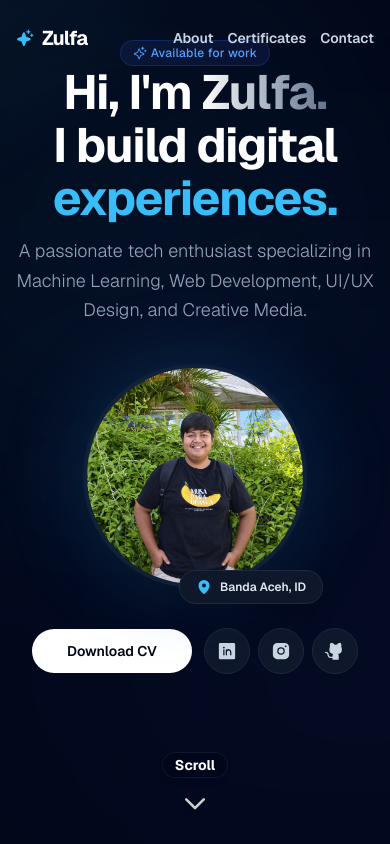
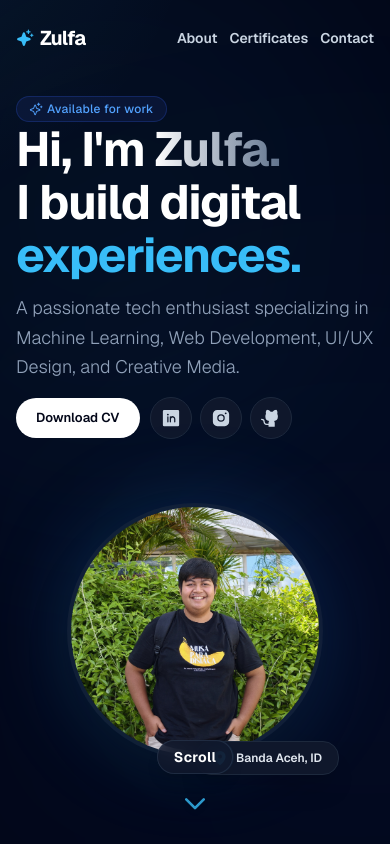
Before and after one commit to dimzulfaridha/myportfolio-website, a React (Vite) app: page / in a window 390 px wide. Shown: the top 844 px of the page. Built offline with nearby package versions, Linux system fonts and the light colour scheme.

Commit message:
perbaikan animasi

```diff
--- a/src/App.jsx
+++ b/src/App.jsx
@@ -461,36 +461,37 @@ function App() {
 
       {/* Floating Navigation */}
       <motion.nav
-        className={`fixed left-0 right-0 z-50 flex justify-center transition-all duration-300 ease-out ${scrolled ? "top-4 px-4 md:top-6" : "top-0 px-4 pt-4 md:top-8 md:px-4"}`}
+        className={`fixed left-0 right-0 z-50 flex justify-center transition-all duration-500 ${scrolled ? "top-3 md:top-6 px-8 md:px-6" : "top-3 md:top-8 px-2 md:px-4"
+          }`}
       >
         <motion.div
           layout
-          transition={{ type: "spring", stiffness: 200, damping: 25 }}
-          className={`flex flex-col w-full transition-all duration-300 ease-out ${scrolled
+          transition={{ type: "spring", stiffness: 400, damping: 40 }}
+          className={`flex flex-col w-full transition-colors duration-700 ease-out ${scrolled
             ? "max-w-2xl bg-slate-900/80 backdrop-blur-xl border border-slate-700/50 shadow-2xl shadow-black/50 rounded-full"
             : "max-w-7xl bg-transparent border-transparent rounded-none md:rounded-full"
             }`}
         >
-          <div className={`flex justify-between items-center w-full gap-4 transition-all duration-300 ease-out ${scrolled ? "px-5 py-3 md:px-6 md:py-3" : "px-0 py-2 md:px-2 md:py-2"}`}>
-            <a href="#" className="text-xl md:text-2xl font-bold tracking-tighter text-white flex items-center gap-2 md:gap-3 shrink-0 hover:text-accent transition-colors">
+          <motion.div layout className={`flex justify-between items-center w-full gap-2 md:gap-4 ${scrolled ? "px-4 py-3 md:px-6 md:py-3" : "px-2 py-3 md:px-2 md:py-2"}`}>
+            <motion.a layout href="#" className="text-xl md:text-2xl font-bold tracking-tighter text-white flex items-center gap-1.5 md:gap-3 shrink-0 hover:text-accent transition-colors">
               <Sparkle size={18} weight="fill" className="text-accent md:w-[24px] md:h-[24px]" />
               <span className="hidden md:inline">Di Muhammad Zulfa Ridha</span>
               <span className="md:hidden">Zulfa</span>
-            </a>
+            </motion.a>
 
             {/* Mobile Links - Visible only on Mobile */}
-            <div className={`md:hidden flex-1 flex items-center justify-end gap-3.5 font-semibold text-slate-300 transition-all duration-500 text-sm`}>
+            <motion.div layout className={`md:hidden flex-1 flex items-center justify-end gap-3 font-semibold text-slate-300 transition-colors duration-500 text-sm whitespace-nowrap`}>
               <a href="#about" className="hover:text-white transition-colors">About</a>
               <a href="#showcase" className="hover:text-white transition-colors">Certificates</a>
               <a href="#contact" className="hover:text-white transition-colors">Contact</a>
-            </div>
+            </motion.div>
 
-            <div className="hidden md:flex items-center shrink-0">
-              <a href="/CV a.n Di Muhammad Zulfa Ridha.pdf" download="CV a.n Di Muhammad Zulfa Ridha.pdf" className="bg-white hover:bg-slate-200 text-slate-950 md:px-8 md:py-3.5 rounded-full md:text-sm font-bold transition-all active:scale-95 shadow-sm whitespace-nowrap">
+            <motion.div layout className="hidden md:flex items-center shrink-0">
+              <a href="/CV a.n Di Muhammad Zulfa Ridha.pdf" download="CV a.n Di Muhammad Zulfa Ridha.pdf" className="bg-white hover:bg-slate-200 text-slate-950 md:px-8 md:py-3.5 rounded-full md:text-sm font-bold transition-transform active:scale-95 shadow-sm whitespace-nowrap">
                 <span className="hidden md:inline">Download CV</span>
               </a>
-            </div>
-          </div>
+            </motion.div>
+          </motion.div>
         </motion.div>
       </motion.nav>
 
@@ -498,8 +499,8 @@ function App() {
       <div
         className={`fixed bottom-8 left-0 right-0 z-40 flex justify-center pointer-events-none transition-opacity duration-700 ease-in-out ${scrolled ? 'opacity-0 translate-y-4' : 'opacity-100 translate-y-0'}`}
       >
-        <div className="flex flex-col items-center gap-1 text-slate-300">
-          <span className="text-sm font-bold text-white bg-slate-950/40 px-3 py-0.5 rounded-full backdrop-blur-sm border border-slate-800/50 shadow-md">Scroll</span>
+        <div className="flex flex-col items-center gap-2 text-slate-300">
+          <span className="text-sm font-bold text-white bg-slate-900/80 px-4 py-1.5 rounded-full backdrop-blur-md border border-slate-700/50 shadow-lg tracking-wide">Scroll</span>
 
           {/* Desktop Mouse Icon */}
           <div className="hidden md:flex w-6 h-10 rounded-full border-2 border-slate-400 justify-center p-1 mt-1">
@@ -516,17 +517,17 @@ function App() {
               animate={{ y: [0, 8, 0], opacity: [0.5, 1, 0.5] }}
               transition={{ duration: 2, repeat: Infinity, ease: "easeInOut" }}
             >
-              <CaretDown size={28} weight="bold" className="text-white drop-shadow-md" />
+              <CaretDown size={28} weight="bold" className="text-accent drop-shadow-md" />
             </motion.div>
           </div>
         </div>
       </div>
-      <div className="max-w-7xl mx-auto px-4 sm:px-6 lg:px-8 relative z-10 pt-10 md:pt-20">
+      <div className="max-w-7xl mx-auto px-4 sm:px-6 lg:px-8 relative z-10 pt-24 md:pt-28">
 
         {/* Hero Section */}
-        <section className="min-h-[calc(100vh-140px)] pb-28 md:pb-12 flex flex-col md:flex-row items-center justify-between gap-8 md:gap-12 relative mb-8">
+        <section className="min-h-[calc(100vh-140px)] pb-40 md:pb-12 flex flex-col md:flex-row items-center justify-between gap-16 md:gap-12 relative mb-12">
           <motion.div
-            className="flex-1 text-center md:text-left flex flex-col items-center md:items-start order-1 md:order-1"
+            className="flex-1 text-left"
             style={{ y: heroY }}
           >
             <motion.div
@@ -540,39 +541,39 @@ function App() {
                 }
               }}
             >
-              <motion.div variants={{ hidden: { opacity: 0, y: 20 }, visible: { opacity: 1, y: 0, transition: { duration: 0.8, ease: [0.32, 0.72, 0, 1] } } }} className="flex flex-col items-center md:items-start">
+              <motion.div variants={{ hidden: { opacity: 0, y: 20 }, visible: { opacity: 1, y: 0, transition: { duration: 0.8, ease: [0.32, 0.72, 0, 1] } } }}>
                 <Badge variant="primary" className="mb-3 md:mb-6 inline-flex"><Sparkle size={14} className="mr-1" /> Available for work</Badge>
                 <h1 className="text-5xl md:text-7xl font-black text-white tracking-tight leading-[1.1] mb-3 md:mb-6">
                   Hi, I'm <span className="text-transparent bg-clip-text bg-gradient-to-r from-white to-slate-500">Zulfa.</span><br />
                   I build digital <br />
                   <span className="text-accent">experiences.</span>
                 </h1>
-                <p className="text-lg md:text-xl text-slate-400 max-w-xl mb-2 md:mb-10 leading-relaxed font-light">
+                <p className="text-lg md:text-xl text-slate-400 max-w-xl mb-4 md:mb-10 leading-relaxed font-light">
                   A passionate tech enthusiast specializing in Machine Learning, Web Development, UI/UX Design, and Creative Media.
                 </p>
               </motion.div>
-              <div className="hidden md:flex gap-5 flex-row items-center justify-start w-full">
-                {/* Desktop Button */}
+              <div className="flex gap-2.5 md:gap-4 items-center">
+                {/* Mobile Button (CV Download) */}
                 <motion.a
                   variants={{ hidden: { opacity: 0, y: 20 }, visible: { opacity: 1, y: 0, transition: { duration: 0.8, ease: [0.32, 0.72, 0, 1] } } }}
-                  href="#about" className="bg-white hover:bg-slate-200 text-slate-950 font-semibold px-8 py-3.5 rounded-full transition-transform active:scale-95 flex items-center justify-center gap-2">
-                  Let's Go <PaperPlaneRight weight="bold" />
+                  href="/CV a.n Di Muhammad Zulfa Ridha.pdf" download="CV a.n Di Muhammad Zulfa Ridha.pdf" className="md:hidden bg-white hover:bg-slate-200 text-slate-950 font-semibold px-5 py-2.5 rounded-full transition-transform active:scale-95 inline-flex items-center justify-center gap-2 text-[13px] whitespace-nowrap">
+                  Download CV
                 </motion.a>
-                <div className="flex gap-3">
+                <div className="flex gap-2 md:gap-3">
                   <motion.a
                     variants={{ hidden: { opacity: 0, y: 20 }, visible: { opacity: 1, y: 0, transition: { duration: 0.8, ease: [0.32, 0.72, 0, 1] } } }}
-                    href="https://www.linkedin.com/in/dimzulfaridha" target="_blank" rel="noopener noreferrer" className="bg-slate-900 border border-slate-800 hover:bg-slate-800 hover:text-accent hover:border-accent/50 text-slate-300 p-3.5 rounded-full transition-all active:scale-95 flex items-center justify-center">
-                    <LinkedinLogo size={24} weight="fill" />
+                    href="https://www.linkedin.com/in/dimzulfaridha" target="_blank" rel="noopener noreferrer" className="bg-slate-900 border border-slate-800 hover:bg-slate-800 hover:text-accent hover:border-accent/50 text-slate-300 p-2.5 md:p-3.5 rounded-full transition-all active:scale-95 flex items-center justify-center">
+                    <LinkedinLogo size={20} weight="fill" className="md:w-6 md:h-6" />
                   </motion.a>
                   <motion.a
                     variants={{ hidden: { opacity: 0, y: 20 }, visible: { opacity: 1, y: 0, transition: { duration: 0.8, ease: [0.32, 0.72, 0, 1] } } }}
-                    href="https://www.instagram.com/dimzulfar" target="_blank" rel="noopener noreferrer" className="bg-slate-900 border border-slate-800 hover:bg-slate-800 hover:text-accent hover:border-accent/50 text-slate-300 p-3.5 rounded-full transition-all active:scale-95 flex items-center justify-center">
-                    <InstagramLogo size={24} weight="fill" />
+                    href="https://www.instagram.com/dimzulfar" target="_blank" rel="noopener noreferrer" className="bg-slate-900 border border-slate-800 hover:bg-slate-800 hover:text-accent hover:border-accent/50 text-slate-300 p-2.5 md:p-3.5 rounded-full transition-all active:scale-95 flex items-center justify-center">
+                    <InstagramLogo size={20} weight="fill" className="md:w-6 md:h-6" />
                   </motion.a>
                   <motion.a
                     variants={{ hidden: { opacity: 0, y: 20 }, visible: { opacity: 1, y: 0, transition: { duration: 0.8, ease: [0.32, 0.72, 0, 1] } } }}
-                    href="https://github.com/dimzulfaridha" target="_blank" rel="noopener noreferrer" className="bg-slate-900 border border-slate-800 hover:bg-slate-800 hover:text-accent hover:border-accent/50 text-slate-300 p-3.5 rounded-full transition-all active:scale-95 flex items-center justify-center">
-                    <GithubLogo size={24} weight="fill" />
+                    href="https://github.com/dimzulfaridha" target="_blank" rel="noopener noreferrer" className="bg-slate-900 border border-slate-800 hover:bg-slate-800 hover:text-accent hover:border-accent/50 text-slate-300 p-2.5 md:p-3.5 rounded-full transition-all active:scale-95 flex items-center justify-center">
+                    <GithubLogo size={20} weight="fill" className="md:w-6 md:h-6" />
                   </motion.a>
                 </div>
               </div>
@@ -584,41 +585,16 @@ function App() {
             animate={{ opacity: 1, scale: 1, rotate: 0 }}
             transition={{ duration: 1, delay: 0.2, ease: "easeOut" }}
             style={{ y: heroY, scale: heroScale }}
-            className="flex-shrink-0 relative group order-2 md:order-2"
+            className="flex-shrink-0 relative group"
           >
             <div className="absolute inset-0 bg-gradient-to-tr from-accent/20 to-blue-500/20 rounded-full blur-2xl group-hover:blur-3xl transition-all duration-500"></div>
-            <div className="w-56 h-56 md:w-96 md:h-96 lg:w-[400px] lg:h-[400px] rounded-full overflow-hidden border-4 border-slate-800/50 relative z-10 shadow-2xl">
+            <div className="w-64 h-64 md:w-96 md:h-96 lg:w-[400px] lg:h-[400px] rounded-full overflow-hidden border-4 border-slate-800/50 relative z-10 shadow-2xl">
               <img src="/profile.jpg.jpeg" alt="Di Muhammad Zulfa Ridha" className="w-full h-full object-cover grayscale-0 md:grayscale hover:grayscale-0 transition-all duration-700" />
             </div>
             <div className="absolute -bottom-4 -right-4 bg-slate-900 border border-slate-800 px-4 py-2 rounded-2xl flex items-center gap-2 z-20 shadow-xl">
               <MapPin className="text-accent" weight="fill" />
               <span className="text-xs font-semibold text-slate-200">Banda Aceh, ID</span>
             </div>
-          </motion.div>
-
-          {/* Mobile Buttons - Bottom row on Mobile */}
-          <motion.div style={{ y: heroY }} className="w-full order-3 md:hidden flex justify-center mt-2">
-            <motion.div
-              initial={{ opacity: 0, y: 20 }}
-              animate={{ opacity: 1, y: 0 }}
-              transition={{ duration: 0.8, delay: 0.4, ease: [0.32, 0.72, 0, 1] }}
-              className="flex gap-3 flex-row items-center justify-center w-full"
-            >
-              <a href="/CV a.n Di Muhammad Zulfa Ridha.pdf" download="CV a.n Di Muhammad Zulfa Ridha.pdf" className="bg-white hover:bg-slate-200 text-slate-950 font-semibold px-5 py-3 rounded-full transition-transform active:scale-95 flex items-center justify-center flex-1 max-w-[160px] text-sm">
-                Download CV
-              </a>
-              <div className="flex gap-2">
-                <a href="https://www.linkedin.com/in/dimzulfaridha" target="_blank" rel="noopener noreferrer" className="bg-slate-900 border border-slate-800 hover:bg-slate-800 hover:text-accent hover:border-accent/50 text-slate-300 p-3 rounded-full transition-all active:scale-95 flex items-center justify-center">
-                  <LinkedinLogo size={20} weight="fill" />
-                </a>
-                <a href="https://www.instagram.com/dimzulfar" target="_blank" rel="noopener noreferrer" className="bg-slate-900 border border-slate-800 hover:bg-slate-800 hover:text-accent hover:border-accent/50 text-slate-300 p-3 rounded-full transition-all active:scale-95 flex items-center justify-center">
-                  <InstagramLogo size={20} weight="fill" />
-                </a>
-                <a href="https://github.com/dimzulfaridha" target="_blank" rel="noopener noreferrer" className="bg-slate-900 border border-slate-800 hover:bg-slate-800 hover:text-accent hover:border-accent/50 text-slate-300 p-3 rounded-full transition-all active:scale-95 flex items-center justify-center">
-                  <GithubLogo size={20} weight="fill" />
-                </a>
-              </div>
-            </motion.div>
           </motion.div>
         </section>
 
```
